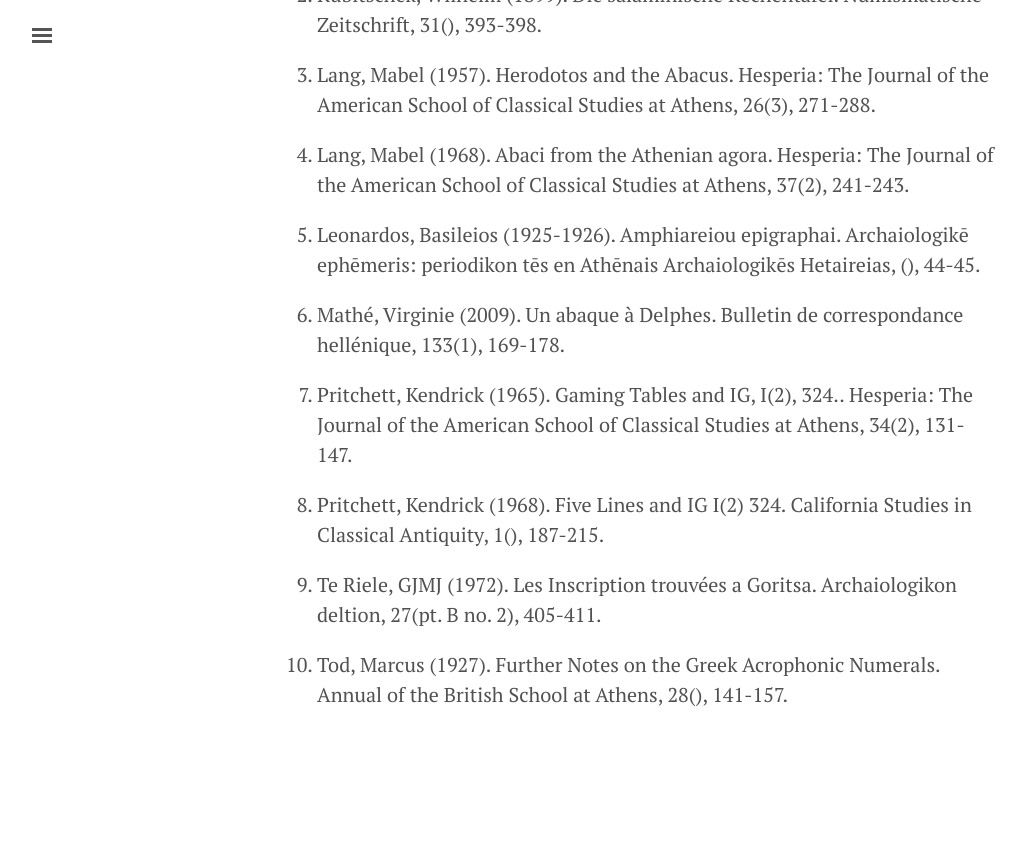
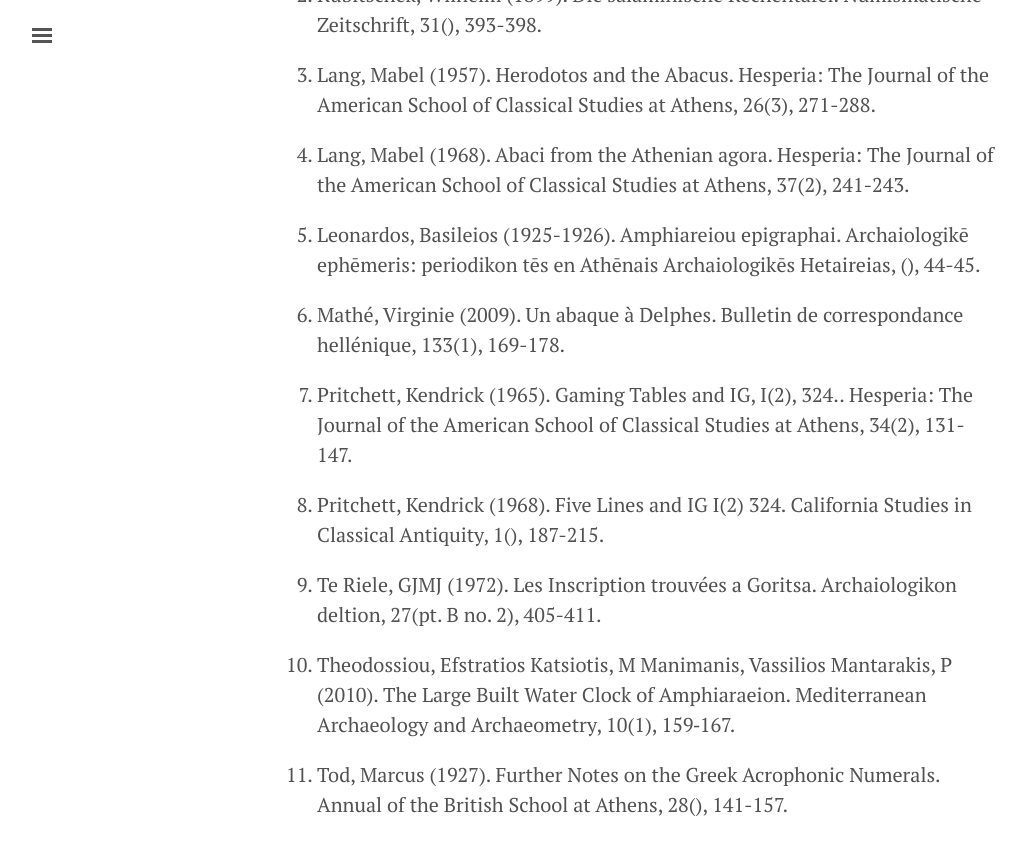
Before and after one commit to jtb/counting-pebbles, a Jekyll site: the page built from bibliography.md, in a window 1280 px wide and 900 px high, scrolled down 1477 px. Shown: the top 855 px of the window, without its empty margins (3-1029 px from the left). Built offline with Jekyll 4.4.1, drawn with Linux system fonts in a browser that asks for light colours; before the commit the page ends 2267 px from its top, so only the background shows below that.

Commit message:
Add photos and bib info on Amphiaraeion

```diff
--- a/_data/bib.yml
+++ b/_data/bib.yml
@@ -276,3 +276,29 @@
     url: http://www.archive.org/stream/numismatischezei31stuoft
     note: >
           PLACEHOLDER
+
+  - id: theodossiou
+    short: Theodossiou
+    authors:
+      - first: Efstratios
+        last: Theodossiou
+      - first: M
+        last: Katsiotis
+      - first: Vassilios
+        middle: N
+        last: Manimanis
+      - first: P
+        last: Mantarakis
+    article: The Large Built Water Clock of Amphiaraeion
+    journal: Mediterranean Archaeology and Archaeometry
+    volume: 10
+    issue: 1
+    date:
+      year: 2010
+    pages: 159‐167
+    language: English
+    url: http://maajournal.com/Issues/2010/Vol10-1/Theodosiou%2010_1.pdf
+    note: >
+          Authors speculate that the tablet is a piece of a water clock.
+          This seems unlikely with issues that the authors themselves
+          point out.
```
Also changed, not shown: assets/img/WaterClock/Amphiaraeion_photo.png (added), assets/img/WaterClock/Amphiaraeion_sketch.png (added).
